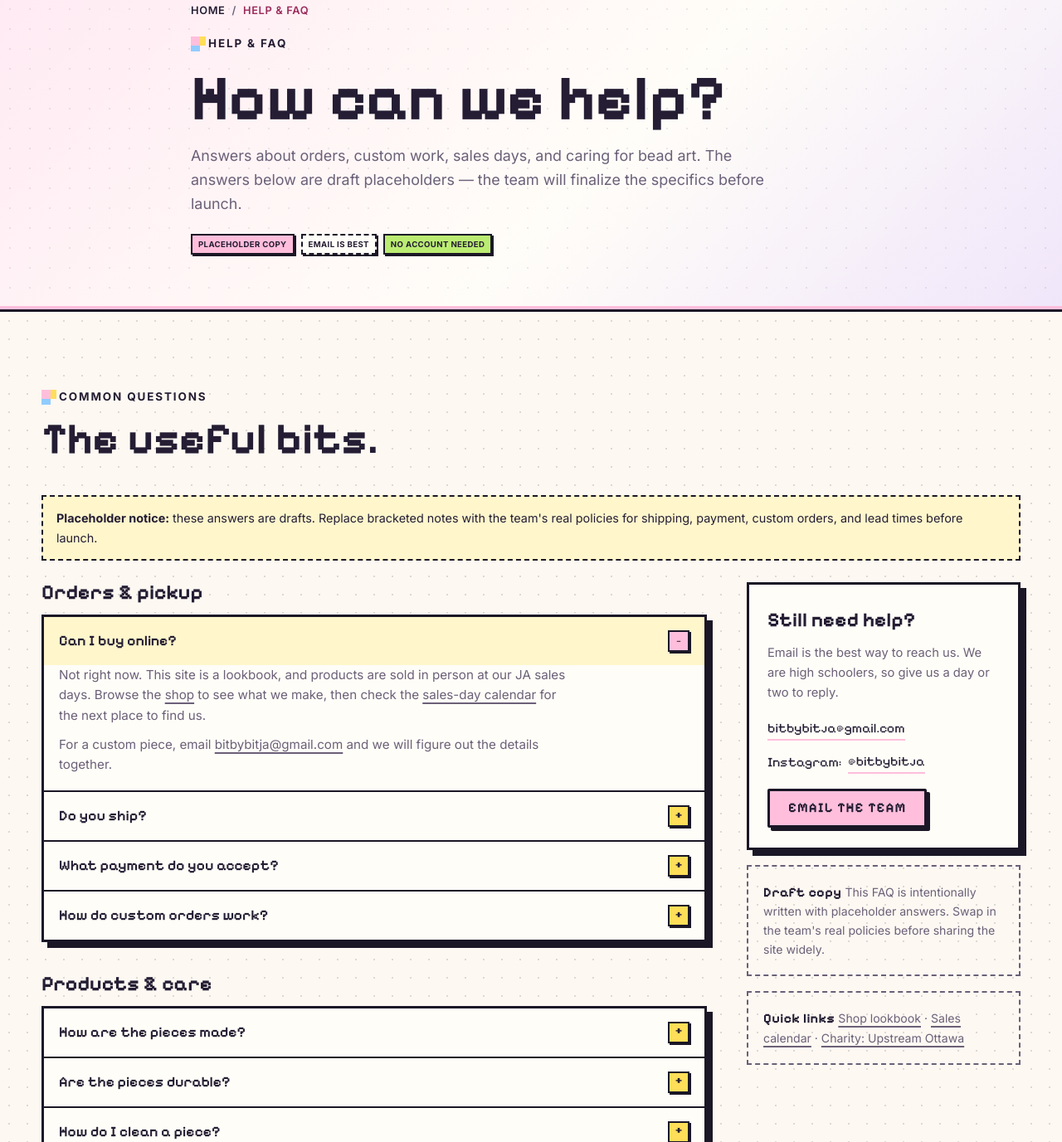
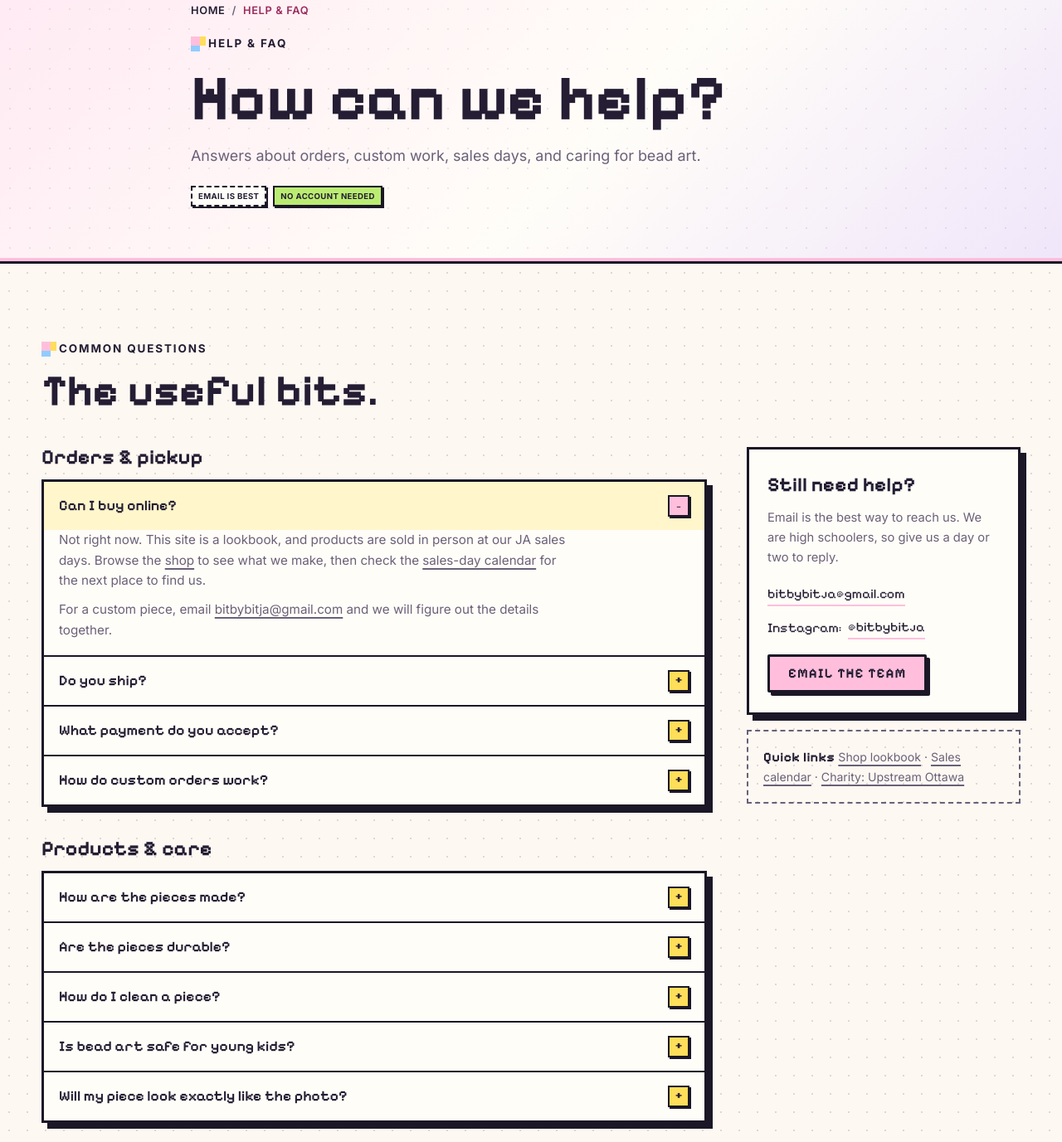
Before and after one commit to CleaningSoap/BitByBitWebsiteJA, a plain HTML site: page website/bitbybitja/bitbybitja/faq.html in a window 1280 px wide. Shown: the part 191-1568 px from the top of the page at 83% size. Drawn offline with Linux system fonts and the light colour scheme.

Commit message:
Update faq.html

```diff
--- a/website/bitbybitja/bitbybitja/faq.html
+++ b/website/bitbybitja/bitbybitja/faq.html
@@ -4,7 +4,7 @@
   <meta charset="utf-8">
   <meta name="viewport" content="width=device-width, initial-scale=1">
   <title>Help &amp; FAQ — BitByBit</title>
-  <meta name="description" content="Answers about BitByBit orders, pickup, custom perler bead work, sales days, and product care. FAQ copy is placeholder until launch.">
+  <meta name="description" content="Answers about BitByBit orders, pickup, custom perler bead work, sales days, and product care.">
   <meta name="theme-color" content="#fffdf8">
   <link rel="icon" href="assets/img/favicon-64.png" type="image/png" sizes="64x64">
   <link rel="apple-touch-icon" href="assets/img/favicon-192.png">
@@ -55,9 +55,8 @@
         </nav>
         <p class="eyebrow" style="margin-top:20px;">Help &amp; FAQ</p>
         <h1>How can we help?</h1>
-        <p class="page-hero__lede">Answers about orders, custom work, sales days, and caring for bead art. The answers below are draft placeholders — the team will finalize the specifics before launch.</p>
+        <p class="page-hero__lede">Answers about orders, custom work, sales days, and caring for bead art.</p>
         <div class="page-hero__tags">
-          <span class="tag tag--pink">Placeholder copy</span>
           <span class="tag tag--ghost">Email is best</span>
           <span class="tag tag--mint">No account needed</span>
         </div>
@@ -72,8 +71,6 @@
             <h2 class="section-title" id="faq-title">The useful bits.</h2>
           </div>
         </div>
-
-        <p class="faq-note"><strong>Placeholder notice:</strong> these answers are drafts. Replace bracketed notes with the team's real policies for shipping, payment, custom orders, and lead times before launch.</p>
 
         <div class="faq-layout">
           <div>
@@ -90,20 +87,20 @@
                 <details>
                   <summary>Do you ship?</summary>
                   <div class="accordion__body">
-                    <p><span class="placeholder-chip">Placeholder</span> Confirm whether BitByBit will offer shipping, local pickup, or both. If shipping is added, include packaging costs, delivery estimates, and which regions you can ship to.</p>
+                    <p>No. We do not ship. Magnets are sold in person at our JA sales days, and custom orders are arranged for pickup. The <a href="schedule.html">sales-day calendar</a> lists every confirmed date.</p>
                   </div>
                 </details>
                 <details>
                   <summary>What payment do you accept?</summary>
                   <div class="accordion__body">
-                    <p><span class="placeholder-chip">Placeholder</span> Replace this with the team's accepted payment methods at sales days. If payment options vary by event, say that clearly and tell customers to ask at the table.</p>
+                    <p>Payment is taken in person at the sales table. Payment options can vary by event, so ask us at the table before you commit — that is the quickest way to know what we can accept that day.</p>
                   </div>
                 </details>
                 <details id="custom-orders">
                   <summary>How do custom orders work?</summary>
                   <div class="accordion__body">
                     <p>Send us an email with your idea, a reference image if you have one, the size you have in mind, and the date you need it by. We will reply with what is possible, a price, and a realistic timeline.</p>
-                    <p>Custom pieces depend on available bead colors and our school schedule, so give us as much lead time as you can. <span class="placeholder-chip">Lead time TBD</span></p>
+                    <p>Custom pieces depend on available bead colors and our school schedule, so give us as much lead time as you can. We will confirm a realistic completion date when we reply.</p>
                     <p><a class="text-link" href="mailto:bitbybitja@gmail.com?subject=Custom%20order%20request">Start a custom order →</a></p>
                   </div>
                 </details>
@@ -158,7 +155,7 @@
                 <details>
                   <summary>Can I reserve an item?</summary>
                   <div class="accordion__body">
-                    <p><span class="placeholder-chip">Placeholder</span> Decide whether the team will hold items, take deposits, or sell first-come, first-served. Update this answer with the real policy.</p>
+                    <p>We do not reserve items in advance. If you need a specific design, email us before the event and we will tell you whether we can make one for pickup.</p>
                   </div>
                 </details>
                 <details>
@@ -204,10 +201,6 @@
                 <span>Instagram: <a href="https://www.instagram.com/bitbybitja/" target="_blank" rel="noopener">@bitbybitja</a></span>
               </div>
               <a class="btn btn--pink" href="mailto:bitbybitja@gmail.com?subject=BitByBit%20question" style="margin-top:18px;">Email the team</a>
-            </div>
-            <div class="aside-tip">
-              <strong>Draft copy</strong>
-              This FAQ is intentionally written with placeholder answers. Swap in the team's real policies before sharing the site widely.
             </div>
             <div class="aside-tip">
               <strong>Quick links</strong>
```
